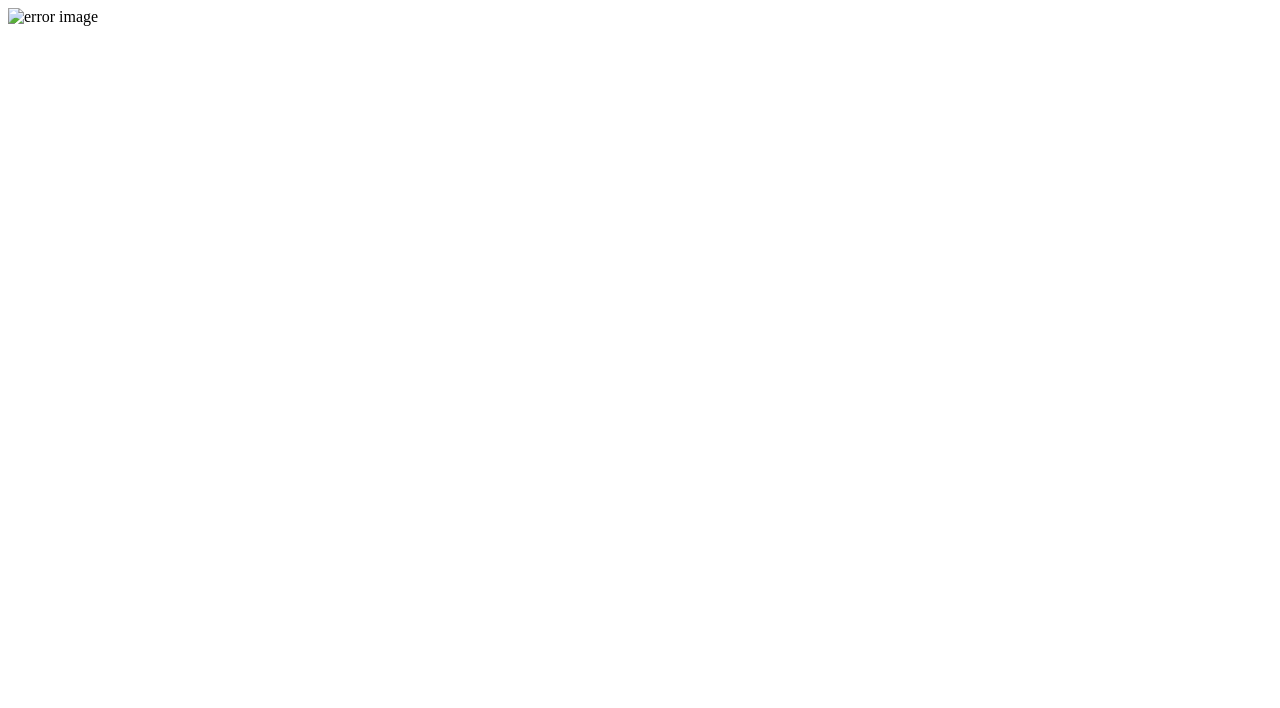
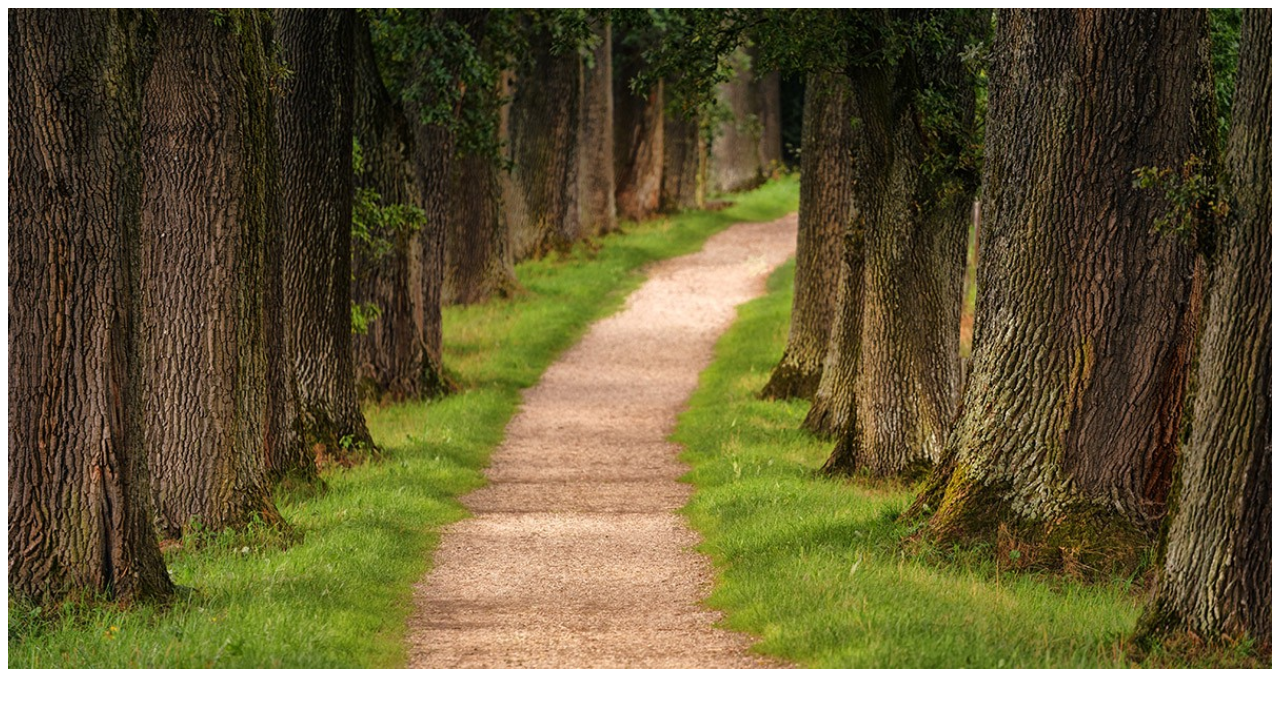
Before and after one commit to varkalaramalingam/ingress-ssl, a plain HTML site: page default-backend/index.html in a window 1280 px wide. Drawn offline with Linux system fonts and the light colour scheme.

```diff
--- a/default-backend/index.html
+++ b/default-backend/index.html
@@ -2,6 +2,6 @@
 <html>
 <body>
 
-   <img src="host.jpeg" height="100%" width="100%"  alt="error image">
+   <img src="beautiful.jpeg" height="100%" width="100%"  alt="error image">
 </body>
 </html>
```
